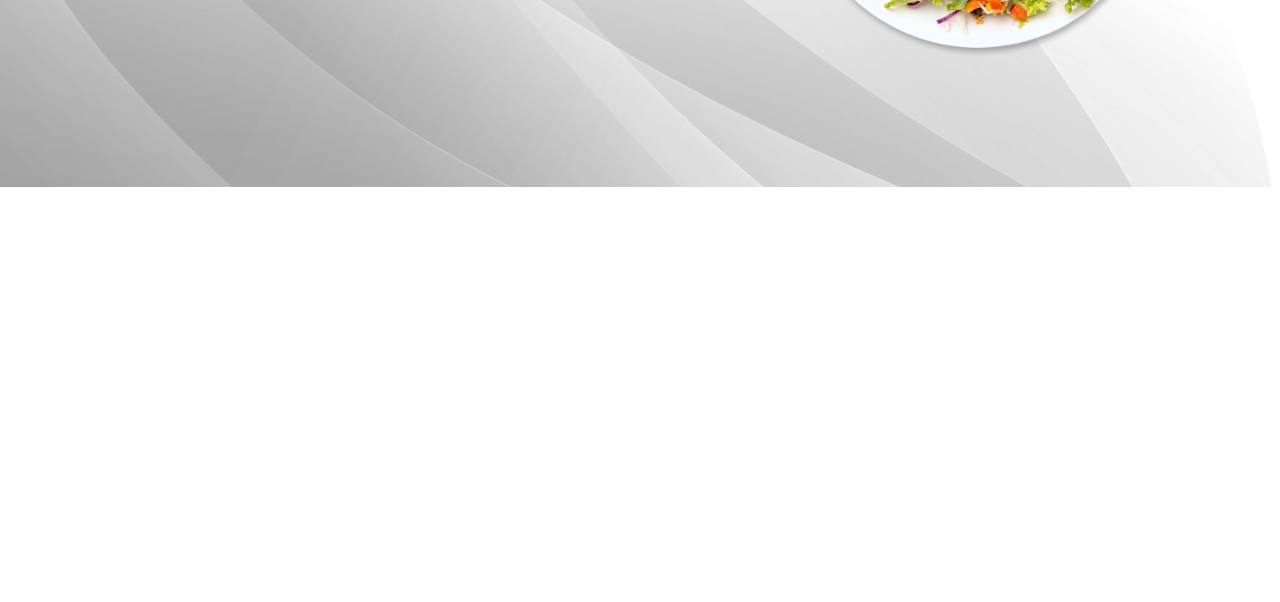
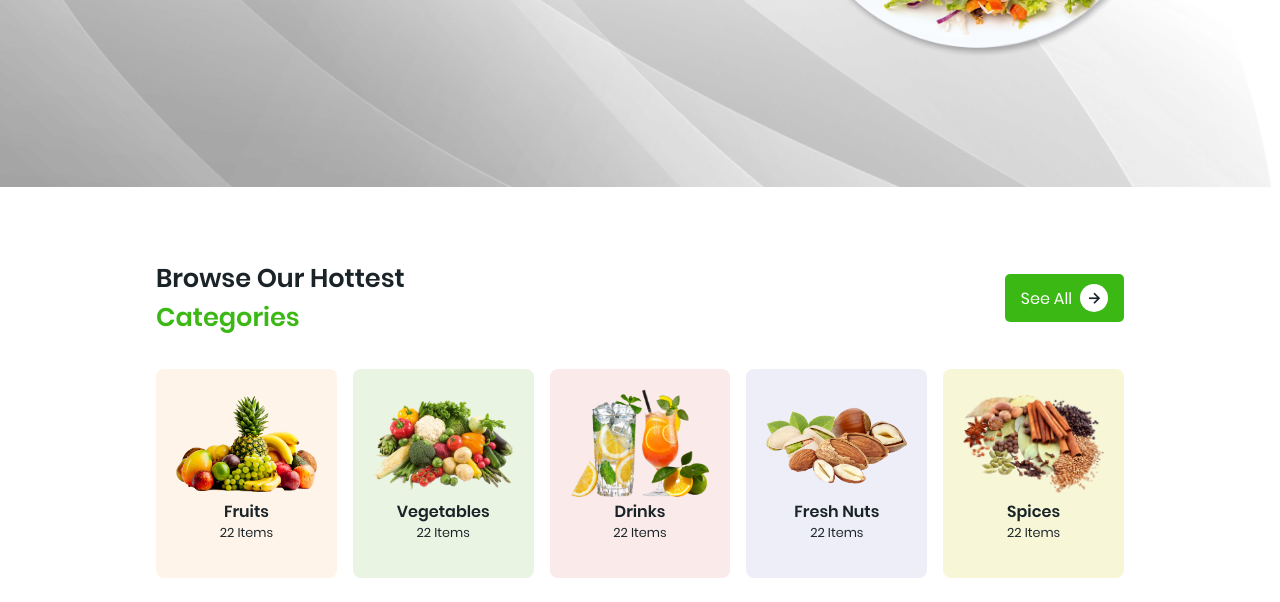
Before and after one commit to Biynazar/FruitsAndVegetablesWebsite, a plain HTML site: page index.html in a window 1280 px wide. Shown: the part 453-1055 px from the top of the page. Before the commit the page ends 800 px from the top, so only its background shows below. Drawn offline with nearby package versions, Linux system fonts and the light colour scheme.

Commit message:
fourth commit

```diff
--- a/index.html
+++ b/index.html
@@ -88,6 +88,57 @@
 
      </section>
 
+     <!-- Сategories -->
+     <section class="categories" id="categories">
+        <div class="heading">
+          <h1>Browse Our Hottest <br><span>Categories</span></h1>
+           <a href="#" class="btn">See All <i class='bx bx-right-arrow-alt'></i></a>
+        </div>
+
+        <!-- Container Content -->
+         <div class="categories-container">
+
+          <!-- Box 1 -->
+          <div class="box box1">
+            <img src="./src/images/cate1.png" alt="cate">
+            <h2>Fruits</h2>
+            <span>22 Items</span>
+            <i class='bx bx-right-arrow-alt'></i>
+          </div>
+
+          <!-- Box 2 -->
+          <div class="box box2">
+            <img src="./src/images/cate2.png" alt="cate">
+            <h2>Vegetables</h2>
+            <span>22 Items</span>
+            <i class='bx bx-right-arrow-alt'></i>
+          </div>
+
+          <!-- Box 3 -->
+          <div class="box box3">
+            <img src="./src/images/cate3.png" alt="cate">
+            <h2>Drinks</h2>
+            <span>22 Items</span>
+            <i class='bx bx-right-arrow-alt'></i>
+          </div>
+
+          <!-- Box 4 -->
+          <div class="box box4">
+            <img src="./src/images/cate4.png" alt="cate">
+            <h2>Fresh Nuts</h2>
+            <span>22 Items</span>
+            <i class='bx bx-right-arrow-alt'></i>
+          </div>
+
+          <!-- Box 5 -->
+          <div class="box box5">
+            <img src="./src/images/cate5.png" alt="cate">
+            <h2>Spices</h2>
+            <span>22 Items</span>
+            <i class='bx bx-right-arrow-alt'></i>
+          </div>
+         </div>
+     </section>
 
 
     <!-- Swiper JS -->
--- a/src/style.css
+++ b/src/style.css
@@ -199,3 +199,99 @@ header {
 .swiper-button-prev::after {
   display: none;
 }
+
+/* Categories */
+.heading {
+  display: flex;
+  justify-content: space-between;
+  align-items: center;
+}
+
+.heading h1 {
+  font-size: 1.6rem;
+  font-weight: 600;
+}
+
+.heading span {
+  color: var(--green-color);
+}
+
+.categories {
+  max-width: 968px;
+  margin: 0 auto;
+}
+
+.categories-container {
+  display: grid;
+  grid-template-columns: repeat(auto-fit, minmax(180px, auto));
+  gap: 1rem;
+  margin-top: 2rem;
+}
+
+.categories-container .box {
+  position: relative;
+  display: flex;
+  flex-direction: column;
+  align-items: center;
+  padding: 20px;
+  border-radius: 0.5rem;
+}
+
+.categories-container .box img {
+  width: 100%;
+  height: 100%;
+  object-fit: contain;
+  object-position: center;
+}
+
+.categories-container .box h2 {
+  font-size: 1rem;
+  font-weight: 600;
+}
+
+.categories-container .box span {
+   font-size: 0.8rem;
+  font-weight: 400;
+  margin-bottom: 1rem;
+}
+
+.categories-container .box .bx {
+  padding: 10px;
+  background-color: var(--green-color);
+  color: var(--bg-color);
+  border-radius: 5rem;
+  margin-top: 2rem;
+  position: absolute;
+  bottom: -8%;
+  display: none;
+}
+
+.categories-container .box .bx:hover {
+  background: var(--light-orange-color);
+  transition: 0.2s all linear;
+}
+
+.categories-container .box:hover .bx {
+  display: block;
+  transition: 0.2s all linear;
+}
+
+.box1 {
+  background: #fef4ea;
+}
+
+.box2 {
+  background: #e9f4e3;
+}
+
+.box3 {
+  background: #faeaea;
+}
+
+.box4 {
+  background: #eeeef9;
+}
+
+.box5 {
+  background: #f7f6d7;
+}
```
Also changed, not shown: src/images/cate1.png (added), src/images/cate2.png (added), src/images/cate3.png (added), src/images/cate4.png (added), src/images/cate5.png (added).
